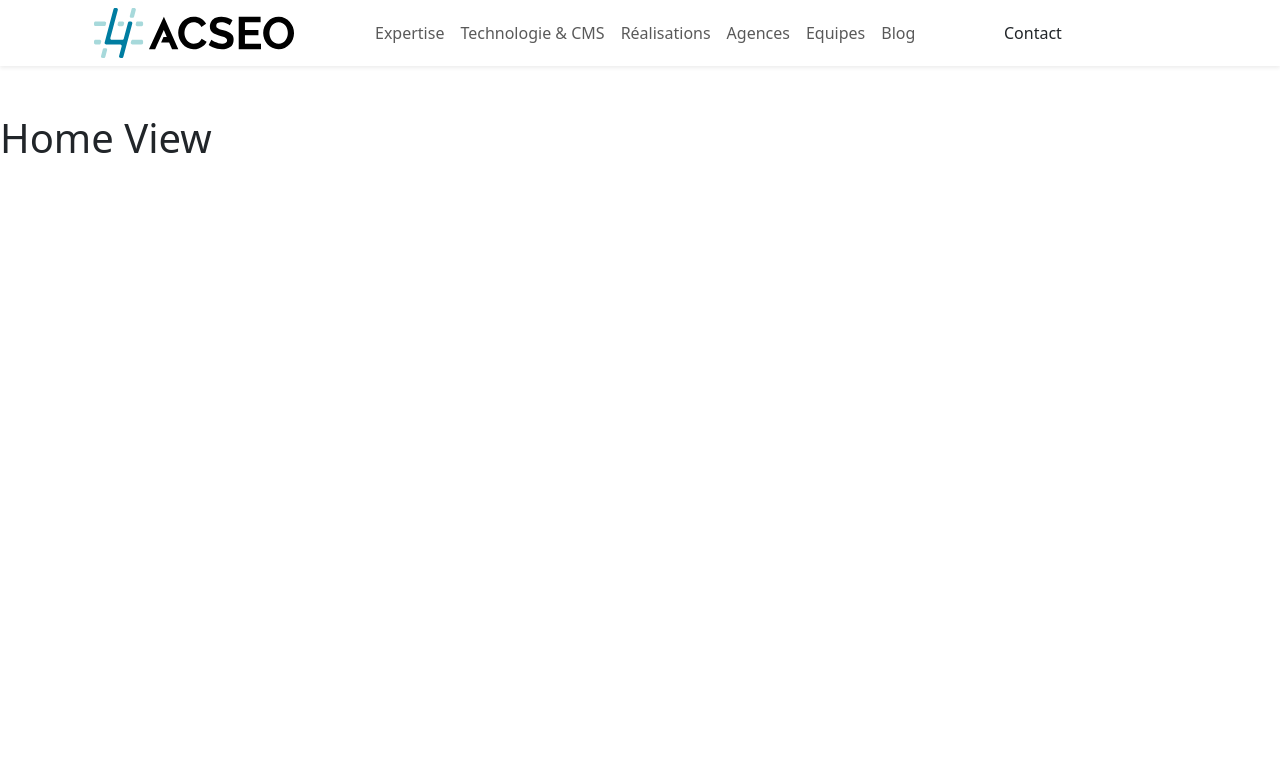
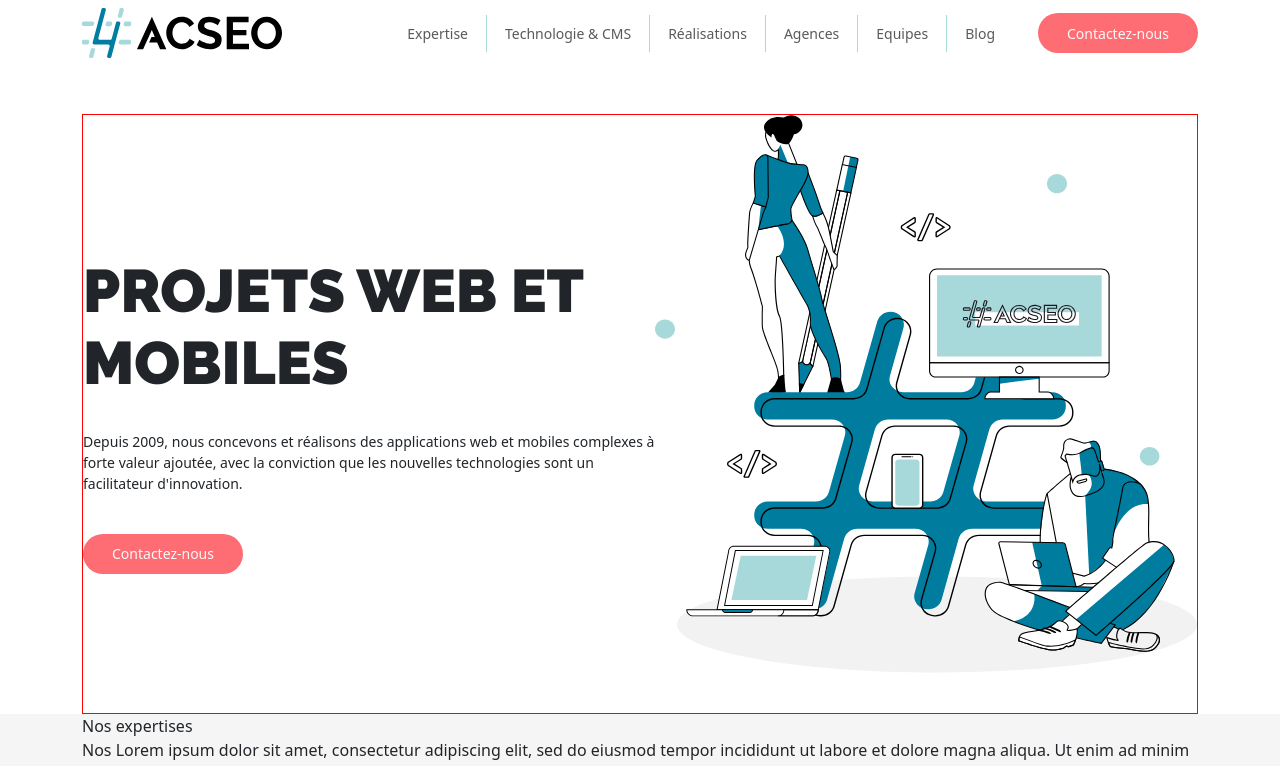
Before and after one commit to Miel2000/acseo-test, a Vue app: page / in a window 1280 px wide. Shown: the top 766 px of the page. Built offline with nearby package versions, Linux system fonts and the light colour scheme.

Commit message:
navbar responsive fix + border

```diff
--- a/src/App.vue
+++ b/src/App.vue
@@ -13,9 +13,9 @@
 
 <template>
 	<header>
-		<div class="navbar-container shadow-sm">
 
-			<div class="navigation-mobile  d-lg-none d-flex align-items-center">
+		<div class="navbar-container">
+			<div class="navigation-mobile shadow-sm  d-lg-none d-flex align-items-center">
 				<div class="container">
 					<div class="d-flex align-items-center">
 
@@ -47,12 +47,11 @@
 					</div>
 				</div>
 			</div>
-			 <div class="navigation-desktop  d-none d-sm-none d-lg-inline d-flex justify-content-center">
+			 <div class="navigation-desktop d-none d-sm-none d-lg-inline d-flex justify-content-center">
 				<nav
 					class="navbar navbar-expand-lg navbar-light bg-white mb-5"
 				>
-					<div class="container">
-						<div class="container d-flex">
+						<div class="container">
 							<div class="logo-desktop col-3 d-lg-inline">
 
 								<RouterLink to="/" class="nav-link"
@@ -63,31 +62,31 @@
 								/></RouterLink>
 
 							</div>
-							<div class="collapse navbar-collapse col-7" id="navbarNav">
-								<ul class="navbar-nav align-items-center">
+							<div class="collapse navbar-collapse  d-flex justify-content-end" id="navbarNav">
+								<ul class="navbar-nav align-items-center d-flex">
 
 
-									<li class="nav-item">
-										<RouterLink to="contact" class="nav-link">
+									<li class="nav-item  bordering-right">
+										<RouterLink to="contact" class="nav-link ">
 											Expertise
 										</RouterLink>
 									</li>
-									<li class="nav-item">
+									<li class="nav-item bordering-right">
 										<RouterLink to="contact" class="nav-link">
 											Technologie & CMS
 										</RouterLink>
 									</li>
-									<li class="nav-item">
+									<li class="nav-item bordering-right">
 										<RouterLink to="contact" class="nav-link">
 											Réalisations
 										</RouterLink>
 									</li>
-									<li class="nav-item">
+									<li class="nav-item bordering-right">
 										<RouterLink to="contact" class="nav-link">
 											Agences
 										</RouterLink>
 									</li>
-									<li class="nav-item">
+									<li class="nav-item bordering-right">
 										<RouterLink to="contact" class="nav-link">
 											Equipes
 										</RouterLink>
@@ -99,43 +98,172 @@
 									</li>
 								</ul>
 							</div>
-							<div class="contact-btn d-lg-flex align-items-center col-1 col-lg-2 col-xl-3 d-xs-none d-sm-none">
-								<RouterLink to="/contact" class="nav-link">
-										Contact
+
+							<div class="contact-btn d-lg-flex align-items-center justify-content-center">
+								<RouterLink to="/contact" class="nav-link btn-text  text-light text-nowrap">
+										Contactez-nous
 								</RouterLink>
 							</div>
 						</div>
-					</div>
+
 				</nav>
 			</div>
 		</div>
 	</header>
 
-	<RouterView />
+
+	<main>
+		<div class="container">
+			<div class="presentation-container d-flex">
+
+				<div class="left-content d-flex flex-column justify-content-center">
+
+					<div class="title mb-4">
+						<h1>PROJETS WEB ET MOBILES</h1>
+					</div>
+
+					<div class="text mb-4 text-center text-sm-center text-md-start">
+						<p>Depuis 2009, nous concevons et réalisons des applications web et mobiles complexes à forte valeur ajoutée, avec la conviction que les nouvelles technologies sont un facilitateur d'innovation.</p>
+					</div>
+
+					<div class="contact-btn p-0 text-light d-flex justify-content-center justify-content-lg-start">
+						<RouterLink to="/contact" class="nav-link btn-text text-nowrap">
+								Contactez-nous
+						</RouterLink>
+					</div>
+				</div>
+
+				<div class="right-content d-none d-lg-block d-flex justify-content-sm-center">
+					<img
+						alt="logo-acseo"
+						class="logo"
+						src="@/assets/icon/presentation.svg"
+					/>
+				</div>
+			</div>
+		</div>
+			<div class="expertises-container d-flex">
+				<div class="container">
+
+					<div class="title">
+						Nos expertises
+					</div>
+					<div class="text">
+						Nos Lorem ipsum dolor sit amet, consectetur adipiscing elit, sed do eiusmod tempor incididunt ut labore et dolore magna aliqua. Ut enim ad minim veniam, quis nostrud exercitation ullamco laboris nisi ut aliquip ex ea commodo consequat.
+					</div>
+					<div class="services">
+
+						<div class="panel-item">
+							<div class="panel-image">
+								<img
+									alt="logo-acseo"
+									class="logo"
+									src="@/assets/icon/conseil.svg"
+								/>
+							</div>
+							<div class="panel-text">
+								<p>Conseil stratégie digital</p>
+							</div>
+							<div class="panel-btn">
+								<a href="">En savoir plus</a>
+							</div>
+
+						</div>
+
+					</div>
+				</div>
+			</div>
+
+
+
+	</main>
+
+	<!-- <RouterView /> -->
 </template>
 
 <style scoped lang="scss">
+@import url('https://fonts.googleapis.com/css2?family=Raleway:ital,wght@0,100;0,200;0,300;0,900;1,100;1,200&display=swap');
+
+$primary: #FF6D74;
+$grayBackground: #F5F5F5;
+$greenColor: #A7D9DB;
+$fontSize: 14px;
+
+
+.bordering-right {
+	border-right: solid 1px $greenColor;
+}
+
+
+
+.navbar-container, .presentation-container {
+
+	font-size: $fontSize;
+}
+
 .navbar-container {
 	.navigation-desktop {
 		height: 98px;
-
+		.nav-item {
+			padding-right: 10px;
+			padding-left: 10px;
+		}
 
 		.desktop {
-			.logo {
-				width: 200px;
-				height: 200px;
-			}
+
 		}
+
 	}
 
 	.navigation-mobile {
 		height: 73px;
 	}
-
-
 }
 
 
+.presentation-container, .expertises-container {
+	height: 75vh;
+}
+.presentation-container {
+	border: 1px solid red;
+
+	.title {
+		h1 {
+			position:relative;
+			font-family: 'Raleway', sans-serif;
+			font-size: 60px;
+			font-weight: 900;
+			::before {
+				content: "";
+				position: absolute;
+				left: 0;
+				bottom: 0;
+				width: 100%;
+				height: 10px;
+				background-color:red;
+			}
+		}
+	}
+}
+
+
+.expertises-container {
+	background-color: $grayBackground;
+}
+
+.contact-btn {
+	padding: 0px 0px 0px 25px;
+	.btn-text{
+		height: 40px;
+		width: 160px;
+		align-items: center;
+		background-color: $primary;
+		display: flex;
+		justify-content: center;
+		padding: 3px 28px;
+		border-radius: 50px;
+	}
+}
 
 
 </style>
```
Also changed, not shown: src/assets/icon/conseil.svg (added), src/assets/icon/presentation.svg (added).
